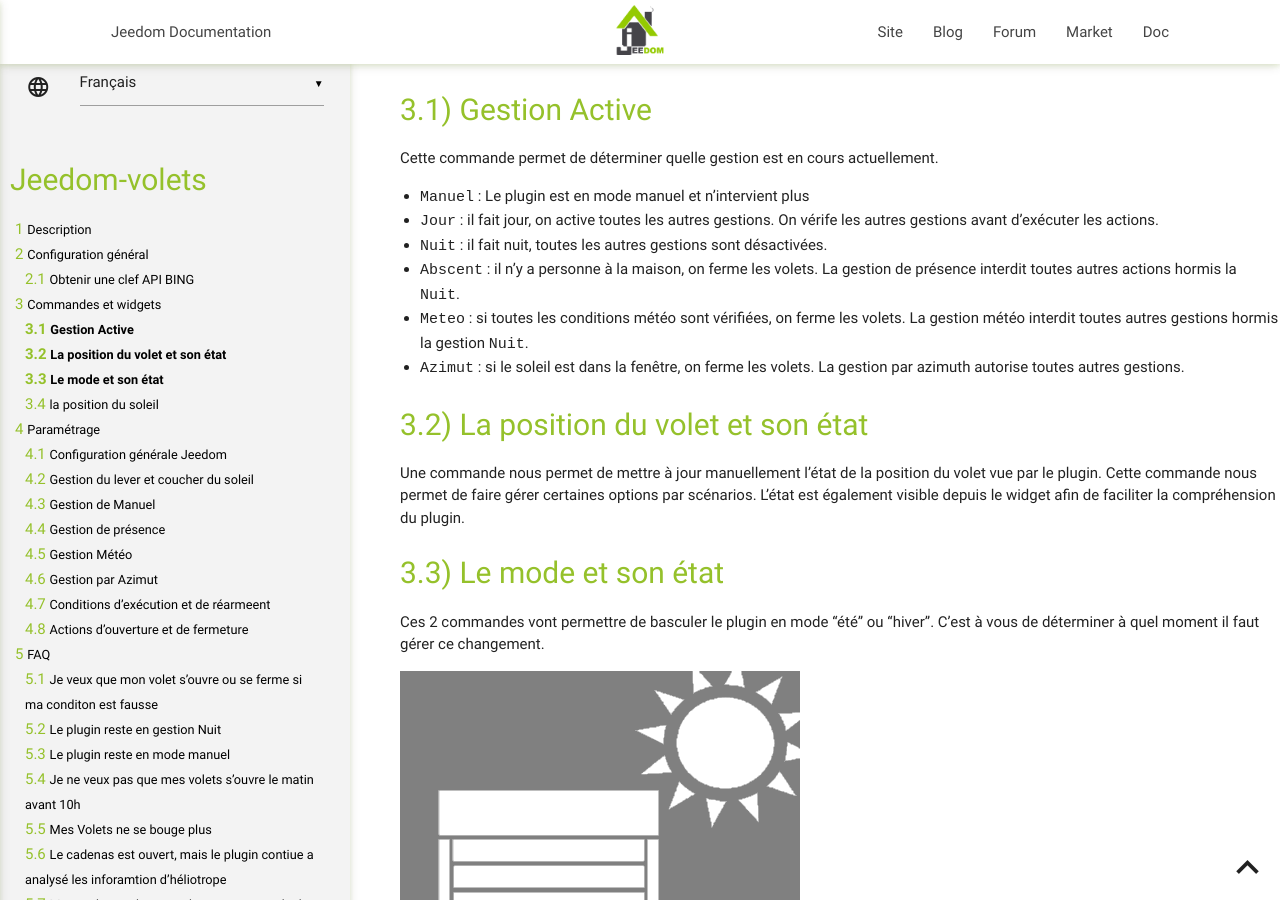
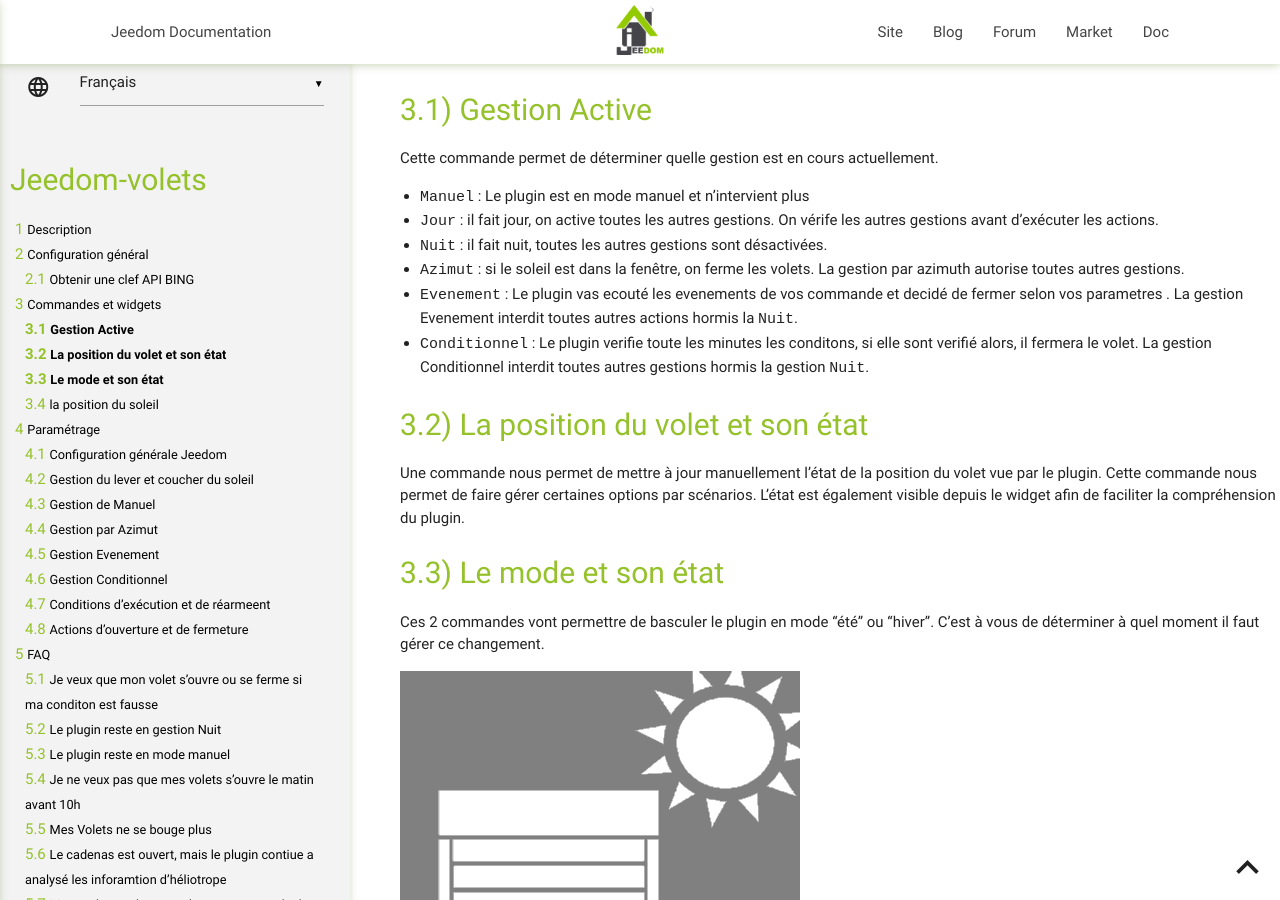
Before and after one commit to ndy913/Jeedom-Volets, a Jekyll site: the page built from docs/fr_FR/index.md, in a window 1280 px wide and 900 px high, scrolled down 2160 px. Built offline with Jekyll 4.4.1, drawn with Linux system fonts in a browser that asks for light colours; our own code applies the rules of GitHub Pages for plain Markdown files; some of the changed text lies outside the part shown.

Commit message:
Update index.md

```diff
--- a/docs/fr_FR/index.md
+++ b/docs/fr_FR/index.md
@@ -12,8 +12,8 @@ Il est recommandée, mais pas obligatoire, d'utiliser une zone par volet afin de
 * le plugin gérera automatiquement l'ouverture et la fermeture de vos volets en fonction de la position du soleil,
     * en mode été, il fermera les volets lorsque le soleil sera dans la fenêtre afin de préserver une température idéale dans la maison,
     * en mode hiver, il ouvrira les volets pour permettre au soleil de chauffer la pièce et faire des économies d'énergie,
-* le plugin gérera automatiquement l'ouverture et la fermeture de vos volets en fonction de votre présence.
-* le plugin gérera automatiquement l'ouverture et la fermeture de vos volets en fonction de la météo.
+* le plugin gérera automatiquement l'ouverture et la fermeture de vos volets en fonction de vos evenements.
+* le plugin gérera automatiquement l'ouverture et la fermeture de vos volets en fonction de condtion.
 
 Configuration général
 ===
@@ -54,9 +54,9 @@ Cette commande permet de déterminer quelle gestion est en cours actuellement.
 * `Manuel` : Le plugin est en mode manuel et n'intervient plus
 * `Jour` : il fait jour, on active toutes les autres gestions. On vérife les autres gestions avant d'exécuter les actions.
 * `Nuit` : il fait nuit, toutes les autres gestions sont désactivées.
-* `Abscent` : il n'y a personne à la maison, on ferme les volets. La gestion de présence interdit toutes autres actions hormis la `Nuit`.
-* `Meteo` : si toutes les conditions météo sont vérifiées, on ferme les volets. La gestion météo interdit toutes autres gestions hormis la gestion `Nuit`.
 * `Azimut` : si le soleil est dans la fenêtre, on ferme les volets. La gestion par azimuth autorise toutes autres gestions.
+* `Evenement` : Le plugin vas ecouté les evenements de vos commande et decidé de fermer selon vos parametres . La gestion Evenement interdit toutes autres actions hormis la `Nuit`.
+* `Conditionnel` : Le plugin verifie toute les minutes les conditons, si elle sont verifié alors, il fermera le volet. La gestion Conditionnel interdit toutes autres gestions hormis la gestion `Nuit`.
 
 La position du volet et son état
 ---
@@ -119,8 +119,8 @@ Configuration générale Jeedom
 * `Jour` : activation de la gestion en jour
 * `Nuit` : activation de la gestion en nuit
 * `Azimut` : activation de la gestion en fonction de la position du soleil (dépend de l'équipement Héliotrope)
-* `Absent` : activation de la gestion en fonction de la présence
-* `Météo` : active la gestion météo.
+* `Evenement` : activation de la gestion Evenement
+* `Conditionnel` : active la gestion Conditionnel.
 
 ### Gestion de l'etat reel
 
@@ -169,23 +169,6 @@ Elle vas vous permetre de pouvoir autoriser des changement manuel en desarmant l
 
 Se sera donc a vous de gerer le réarmement pour retrouver un fonctionnement automatique de vos volets
 
-Gestion de présence
----
-
-![introduction01](../images/ConfigurationPresence.jpg)
-
-La gestion de présence permet de fermer les volets lorsque nous ne sommes pas là.
-Il faut activer la gestion pour faire apparaitre les champs de configuration spécifique.
-
-* Gestion de la présence : objet Jeedom indiquant s'il y a quelqu'un dans la maison.
-
-Lorsque la gestion de presence détecte une absence, toutes les autres gestions hormis la gestion de la nuit sont inactives.
-
-Gestion Météo
----
-La gestion météo vérifie toutes les minutes les conditions enregistrées.
-Si toutes les conditions que vous avez complétées sont valides, alors l'ordre de fermeture sera donné et toutes les autres gestions hormis la gestion de la nuit sont inactives.
-
 Gestion par Azimut
 ---
 
@@ -225,6 +208,23 @@ J'ajouterai donc une condition de ce type.
 
 ![introduction01](../images/ConditionTemps.jpg)
 
+Gestion Evenement
+---
+
+La gestion Evenement permet de fermer les volets lorsque un evenement Jeedom est validé.
+Il faut activer la gestion pour faire apparaitre les champs de configuration spécifique.
+
+![introduction01](../images/ConfigurationEvenement.jpg)
+
+Pour ajouter un evenement il vous suffit de cliquer **Ajouter un objet** et de completer la ligne cree.
+* `Objet` : Sélectioner une commande Jeedom a ecouter
+* `Operateur`: Choisir l'operation a effectuer pour valider la fermeture
+* `Valeur` : Saisir la valeur a comparer a l'objet
+
+Gestion Conditionnel
+---
+La gestion Conditionnel vérifie toutes les minutes les conditions enregistrées.
+Si toutes les conditions que vous avez complétées sont valides, alors l'ordre de fermeture sera donné et toutes les autres gestions hormis la gestion de la nuit sont inactives.
 
 Conditions d'exécution et de réarmeent
 ---
```
